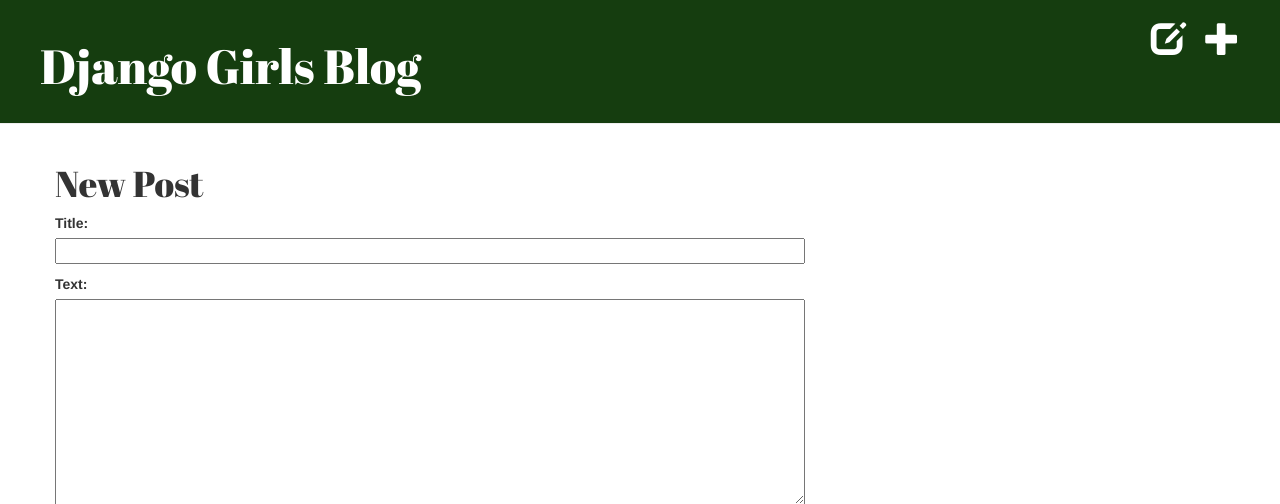
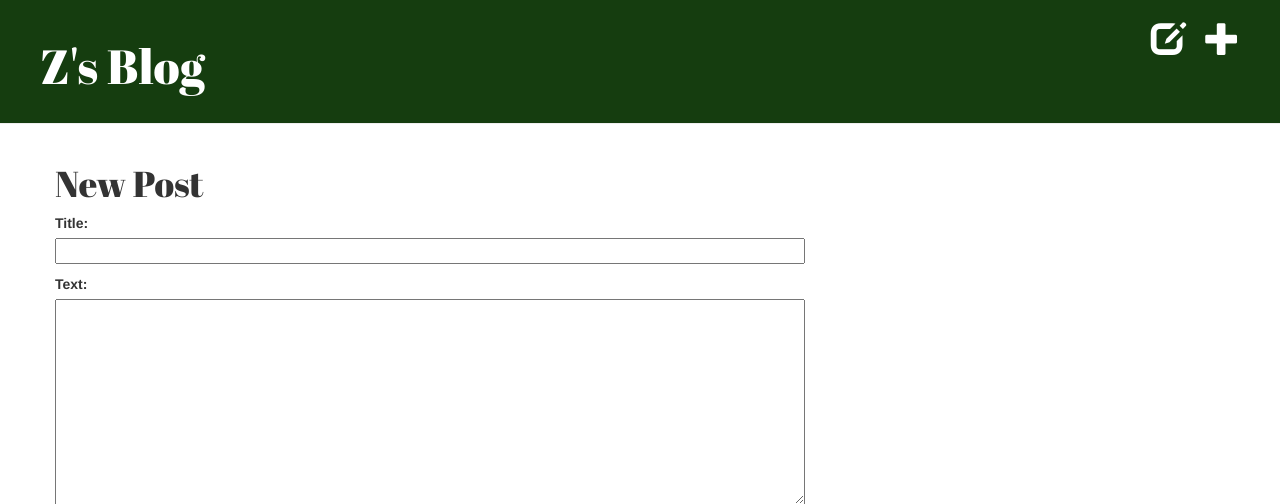
Before and after one commit to zwogden/my-first-blog, a Django app: page /post/new/ in a window 1280 px wide. Shown: the top 504 px of the page. Run offline with Django 3.2, Linux system fonts and the light colour scheme; the visitor is signed in with stand-in values (Sample User, id 1); some libraries are stand-ins or nearby versions.

Commit message:
Changed blog name.

```diff
--- a/blog/templates/blog/base.html
+++ b/blog/templates/blog/base.html
@@ -15,7 +15,7 @@
         {% else %}
             <a href="{% url 'login' %}" class="top-menu"><span class="glyphicon glyphicon-lock"></span></a>
         {% endif %}
-        <h1><a href="/">Django Girls Blog</a></h1>
+        <h1><a href="/">Z's Blog</a></h1>
       </div>
       <div class="content container">
         <div class="row">
```
